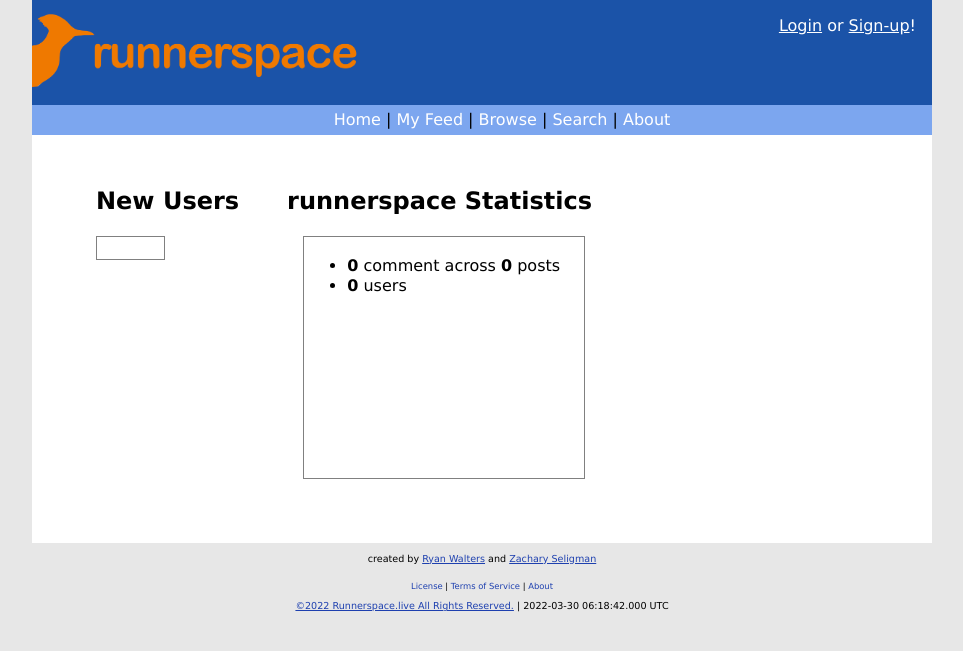
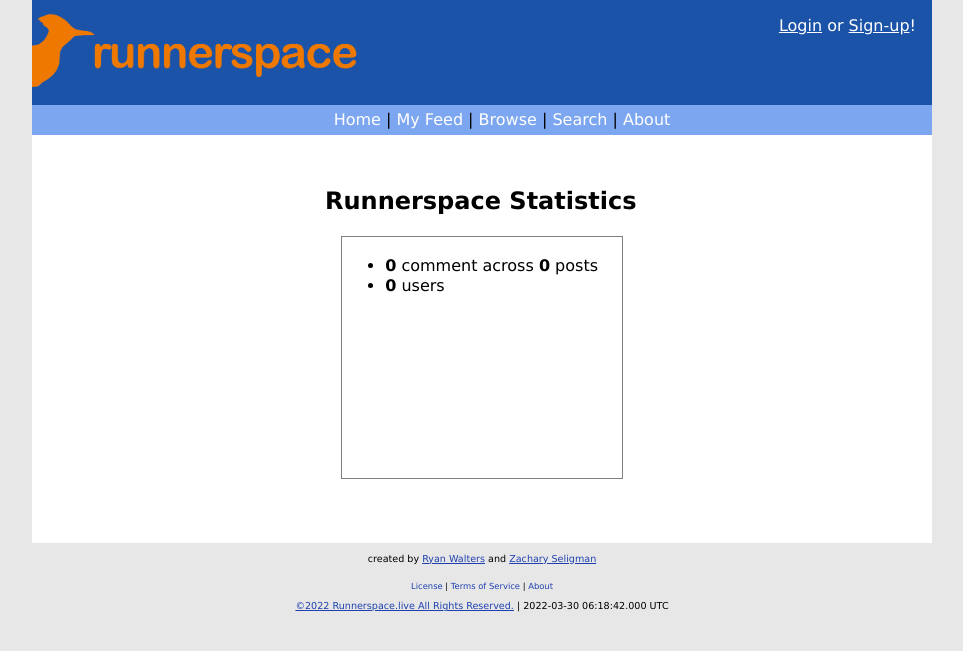
Before and after one commit to Xevion/runnerspace, a Flask app: page / in a window 1280 px wide. Shown: the top 651 px of the page, without its empty margins (158-1121 px from the left). Run offline with Flask 2, Linux system fonts and the light colour scheme; data that the repository does not hold is empty; some libraries are stand-ins or nearby versions.

Commit message:
Hide "New Users" box when no users are in database
- Also improved CSS organization
- Use space-around flex to center stats box
- Capitalized 'runnerspace'

```diff
--- a/static/styles.css
+++ b/static/styles.css
@@ -309,20 +309,23 @@ nav .links li:not(:last-child)::after, footer .links li:not(:last-child)::after
   text-decoration: none;
 }
 
-.new-users, .statistics {
+.index-flex {
+  display: flex;
+  justify-content: space-around;
+}
+.index-flex .new-users, .index-flex .statistics {
   margin-top: 0 !important;
 }
-.new-users > div, .statistics > div {
+.index-flex .new-users > div, .index-flex .statistics > div {
   border: 1px solid grey;
   padding: 0.2em;
   width: fit-content;
   padding-right: 1.5em;
 }
-.new-users > div a, .statistics > div a {
+.index-flex .new-users > div a, .index-flex .statistics > div a {
   text-decoration: none;
 }
-
-.statistics > div {
+.index-flex .statistics > div {
   min-height: 235px;
   margin: 1em;
 }
--- a/static/styles.scss
+++ b/static/styles.scss
@@ -367,6 +367,9 @@ nav, footer {
   }
 }
 
+.index-flex {
+  display: flex;
+  justify-content: space-around;
   .new-users, .statistics {
     margin-top: 0 !important;
 
@@ -385,6 +388,7 @@ nav, footer {
   .statistics > div {
     min-height: 235px;
     margin: 1em;
+  }
 }
 
 span.error-message {
--- a/templates/layouts/index.html
+++ b/templates/layouts/index.html
@@ -1,7 +1,8 @@
 {% extends 'layouts/base.html' %}
 
 {% block content %}
-    <div style="display: flex;">
+    <div class="index-flex">
+        {% if new_users|length > 0 %}
             <div class="new-users" style="margin: 2em;">
                 <h2>New Users</h2>
                 <div>
@@ -14,8 +15,9 @@
                     </ul>
                 </div>
             </div>
+        {% endif %}
         <div class="statistics" style="margin: 1em;">
-            <h2>runnerspace Statistics</h2>
+            <h2>Runnerspace Statistics</h2>
             {% with comments = stats['total_comments'], posts = stats['total_posts'], users = stats['total_users'] %}
                 <div>
                     <div>
```
Also changed, not shown: 1 other file. Lines whose indentation alone changed are shown as unchanged.
